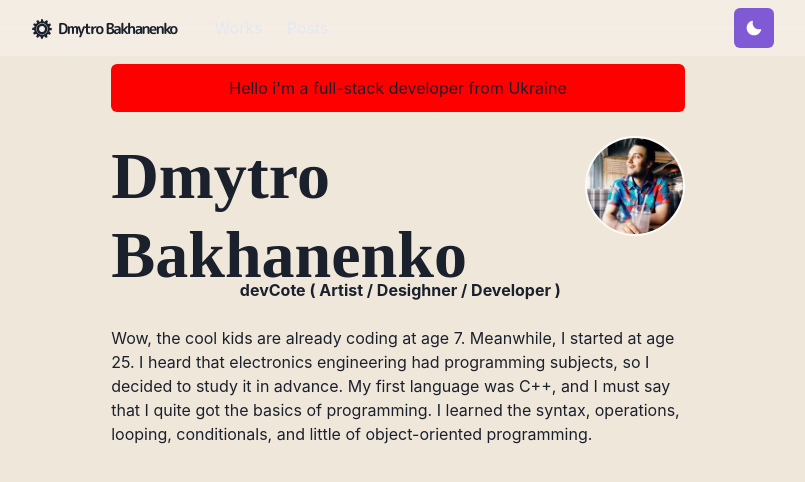
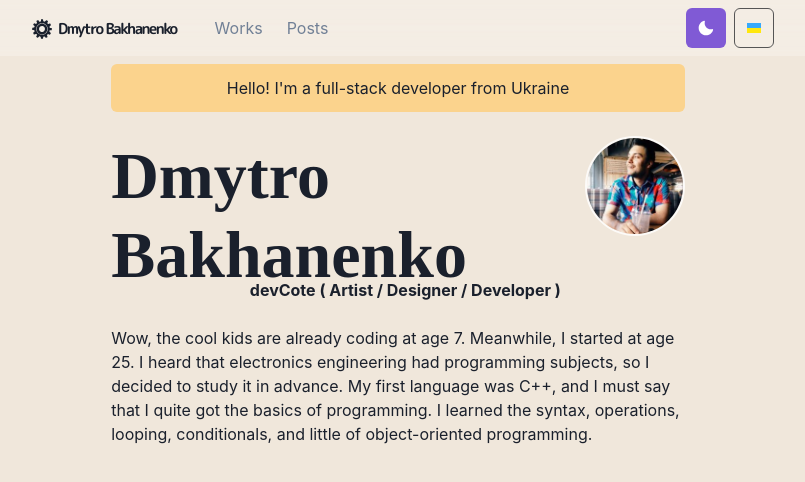
Before and after one commit to devCote/devcote-homepage, a Next.js app: page / in a window 1280 px wide. Shown: the top 482 px of the page, without its empty margins (242-1047 px from the left). Built offline with nearby package versions, Linux system fonts and the light colour scheme; a web font is replaced by a local one.

Commit message:
lang setup

```diff
--- a/components/Logo.js
+++ b/components/Logo.js
@@ -2,6 +2,7 @@ import Link from 'next/link'
 import { Text, useColorModeValue } from "@chakra-ui/react"
 import styled from '@emotion/styled'
 import { Gear } from './icons'
+import { useLang } from "../lib/langContext"
 
 const LogoBox = styled.span`
   font-weight: bold;
@@ -18,14 +19,16 @@ const LogoBox = styled.span`
 `
 
 const Logo = () => {
+  const { lang } = useLang()
+
   return (
     <Link href="/">
       <a>
         <LogoBox>
           <Gear boxSize={5} mr={'-6px'} fill={'#333'} />
           <Text color={useColorModeValue('gray.800', 'whiteAlfa.900')}
-            fontFamily='M PLUS Rounded 1c' font-weight='bold' ml={3}>
-            Dmytro Bakhanenko
+            fontFamily='M PLUS Rounded 1c' fontWeight='bold' ml={3}>
+            {lang === true ? 'Dmytro Bakhanenko' : 'Дмитро Баханенко'}
           </Text>
         </LogoBox>
       </a>
--- a/components/lang-toggle.js
+++ b/components/lang-toggle.js
@@ -10,17 +10,19 @@ export const LangToggle = () => {
     <AnimatePresence exitBeforeEnter initial={false}>
       <motion.div
         style={{ display: 'inline-block' }}
-        key={useColorModeValue('light', 'dark')}
+        key={lang}
         initial={{ y: -20, opacity: 0 }}
         animate={{ y: 0, opacity: 1 }}
         exit={{ y: 20, opacity: 0 }}
-        transition={{ duration: 0.1 }}
+        transition={{ duration: 0.2 }}
       >
         <IconButton
           aria-label="Toggle Language"
-          variant="outline"
+          ml={2}
+          colorScheme={useColorModeValue('none', 'none')}
+          borderStyle="solid" borderColor={'#555555'} borderWidth={1}
           icon={lang === true ? <UaIcon /> : <EngIcon />}
-          onClick={setLang(!lang)}
+          onClick={() => setLang(!lang)}
         ></IconButton>
       </motion.div>
     </AnimatePresence>
--- a/components/navbar.js
+++ b/components/navbar.js
@@ -16,19 +16,19 @@ import {
   IconButton,
   useColorModeValue
 } from '@chakra-ui/react'
-import { HamburgerIcon } from '@chakra-ui/icons'
+import { HamburgerIcon } from "@chakra-ui/icons"
 import { useLang } from '../lib/langContext'
 
 const LinkItem = ({ href, path, target, children, ...props }) => {
   const active = path === href
-  const inactiveColor = useColorModeValue('gray.200', 'whiteAlpha.900')
+  const inactiveColor = useColorModeValue('gray.500', 'whiteAlpha.900')
 
   return (
     <NextLink href={href} passHref scroll={false}>
       <Link
         p={2}
         bg={active ? 'glassTiel' : undefined}
-        color={active ? '#202023' : inactiveColor}
+        color={active ? '#666666' : inactiveColor}
         target={target}
         {...props}
       >
@@ -40,7 +40,7 @@ const LinkItem = ({ href, path, target, children, ...props }) => {
 
 const Navbar = props => {
   const { path } = props
-  const { lang, setLang } = useLang()
+  const { lang } = useLang()
 
   return (
     <Box
@@ -72,15 +72,16 @@ const Navbar = props => {
           flexGrow={1}
           mt={{ base: 4, md: 0 }}>
           <LinkItem href='/works' path={path}>
-            Works
+            {lang ? 'Works' : "Проєкти"}
           </LinkItem>
           <LinkItem href='/posts' path={path}>
-            Posts
+            {lang ? 'Posts' : "Пости"}
           </LinkItem>
         </Stack>
 
         <Box flex={1} align="right">
           <ThemeToggle />
+          <LangToggle />
           <Box ml={2} display={{ base: 'inline-block', md: 'none' }}>
             <Menu isLazy id='navbar-menu'>
               <MenuButton
@@ -91,13 +92,13 @@ const Navbar = props => {
               />
               <MenuList>
                 <NextLink href="/" passHref>
-                  <MenuItem as={Link}>About</MenuItem>
+                  <MenuItem as={Link}>{lang ? "About" : "Про мене"}</MenuItem>
                 </NextLink>
                 <NextLink href="/works" passHref>
-                  <MenuItem as={Link}>Works</MenuItem>
+                  <MenuItem as={Link}>{lang ? "Works" : "Проєкти"}</MenuItem>
                 </NextLink>
                 <NextLink href="/posts" passHref>
-                  <MenuItem as={Link}>Posts</MenuItem>
+                  <MenuItem as={Link}>{lang ? "Posts" : "Пости"}</MenuItem>
                 </NextLink>
               </MenuList>
             </Menu>
--- a/pages/index.js
+++ b/pages/index.js
@@ -1,26 +1,31 @@
 import { Container, Box, Heading, Text, Image, useColorMode } from '@chakra-ui/react'
 import theme from '../lib/theme'
 import Section from '../components/section'
+import { useLang } from '../lib/langContext'
 
 
 const Page = () => {
 
-
+  const { lang } = useLang()
   const { colorMode } = useColorMode()
+  const apos = "'"
 
   return (
     <Container>
       <Box borderRadius={"md"}
-        bg={colorMode === 'dark' ? '#303030' : 'red'}
+        bg={colorMode === 'dark' ? '#303030' : '#fbd38d'}
         p={3} mb={6} align="center" mt={12}>
-        Hello i&apos;m a full-stack developer from Ukraine
+        {lang ? `Hello! I${apos}m a full-stack developer from Ukraine`
+          : 'Вітаю! Я веб розробник з України'}
       </Box>
       <Box display={{ md: 'flex' }} mb={{ base: 4, md: 0 }}>
         <Box flexGrow={1} mb={6}>
           <Heading as='h1' fontSize={66} variant="page-title" fontFamily={theme.fonts.signature}>
             Dmytro Bakhanenko
           </Heading>
-          <Text mt={-4} fontWeight='bold' align='right'>devCote ( Artist / Desighner / Developer )</Text>
+          <Text mt={-4} fontWeight='bold' align='right'>
+            {lang ? "devCote ( Artist / Designer / Developer )" : "devCote ( Митець / Дизайнер / Програміст )"}
+          </Text>
         </Box>
         <Box flexShrink={0} mt={{ base: 4, md: 0 }} ml={{ md: 6 }}
           align='center'>
@@ -33,7 +38,7 @@ const Page = () => {
       <Section delay={0.1}>
         <Box>
           <Text>
-            Wow, the cool kids are already coding at age 7. Meanwhile, I started at age 25. I heard that electronics engineering had programming subjects, so I decided to study it in advance. My first language was C++, and I must say that I quite got the basics of programming. I learned the syntax, operations, looping, conditionals, and little of object-oriented programming.
+            {lang ? 'Wow, the cool kids are already coding at age 7. Meanwhile, I started at age 25. I heard that electronics engineering had programming subjects, so I decided to study it in advance. My first language was C++, and I must say that I quite got the basics of programming. I learned the syntax, operations, looping, conditionals, and little of object-oriented programming.' : "Вау, круті діти вже кодують у віці 7 років. Тим часом я почав у віці 25 років. Я чув, що електроніка техніки має предмети програмування, тому я вирішив вивчити його заздалегідь. Моєю першою мовою був C++, і я повинен сказати, що я цілком отримав основи програмування. Я вивчив синтаксис, операції, петлі, умовні умови та мало об'єктно-орієнтованого програмування."}
           </Text>
         </Box>
 
```
